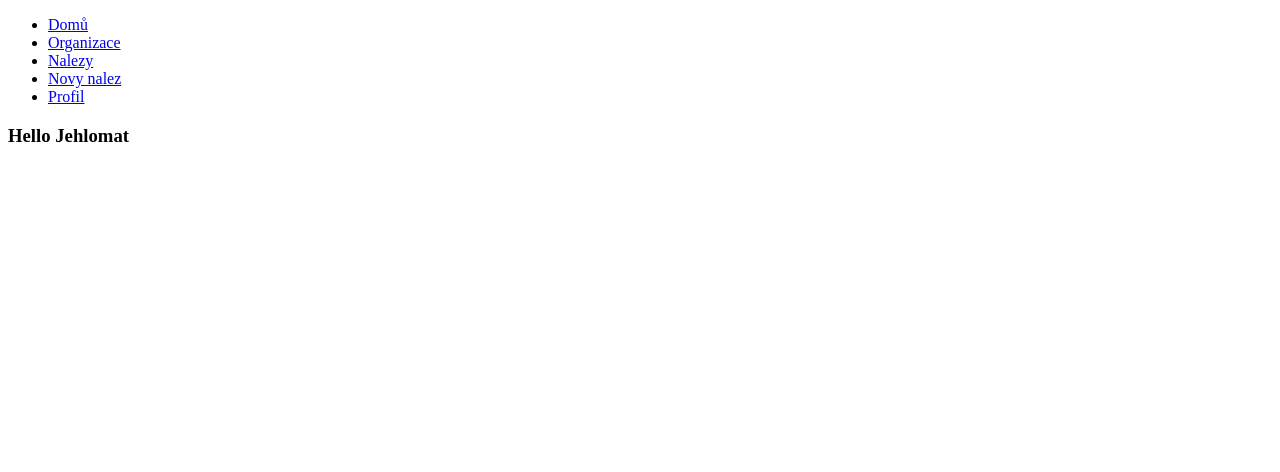
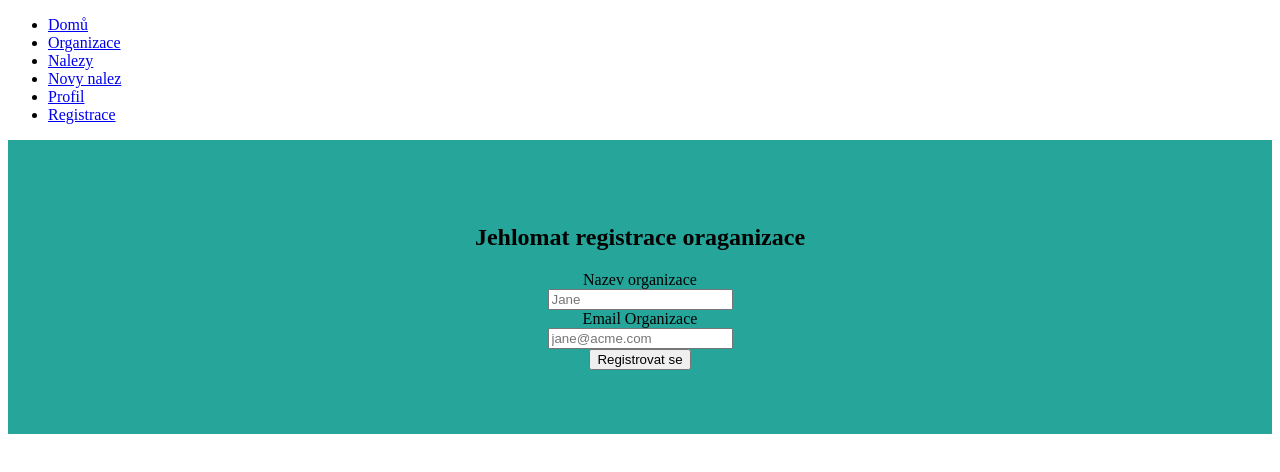
Before and after one commit to cesko-digital/jehlomat, a React app in the folder web-jehlomat/: page /registrace in a window 1280 px wide. Shown: the top 472 px of the page. Built offline with nearby package versions, Linux system fonts and the light colour scheme.

Commit message:
routing fix

```diff
--- a/web-jehlomat/src/Components/Navigation.tsx
+++ b/web-jehlomat/src/Components/Navigation.tsx
@@ -21,6 +21,9 @@ export default function Navigation() {
           <li>
             <Link to="/profil">Profil</Link>
           </li>
+          <li>
+            <Link to="/registrace">Registrace</Link>
+          </li>
         </ul>
       </nav>
     </div>
--- a/web-jehlomat/src/Registrace/Register.tsx
+++ b/web-jehlomat/src/Registrace/Registrace.tsx
@@ -1,12 +1,14 @@
-import React from "react";
+import React, { FC } from "react";
 import { FormWrapper, Wrapper } from "./styles";
 import { Formik, Field, Form } from "formik";
 
-const Register: React.FC<{}> = () => {
+interface IRegistrace {}
+
+const Registrace: FC<IRegistrace> = ({}) => {
   console.log("Test");
   return (
     <Wrapper>
-      <h1>Jehhlomat registrace oraganizace</h1>
+      <h1>Jehlomat registrace oraganizace</h1>
 
       <Formik
         initialValues={{
@@ -38,4 +40,4 @@ const Register: React.FC<{}> = () => {
   );
 };
 
-export default Register;
+export default Registrace;
--- a/web-jehlomat/src/index.tsx
+++ b/web-jehlomat/src/index.tsx
@@ -11,6 +11,7 @@ const Organizace = lazy(() => import("./Organizace/Organizace"));
 const Profil = lazy(() => import("./Profil/Profil"));
 const NovyNalez = lazy(() => import("./NovyNalez/NovyNalez"));
 const Nalezy = lazy(() => import("./Nalezy/Nalezy"));
+const Registrace = lazy(() => import("./Registrace/Registrace"));
 // **********************************************************************
 
 /**
@@ -25,6 +26,9 @@ ReactDOM.render(
       <Router>
         <Navigation />
         <Switch>
+          <Route path="/registrace" component={Registrace}>
+            <Registrace />
+          </Route>
           <Route path="/profil" component={Profil}>
             <Profil />
           </Route>
```
